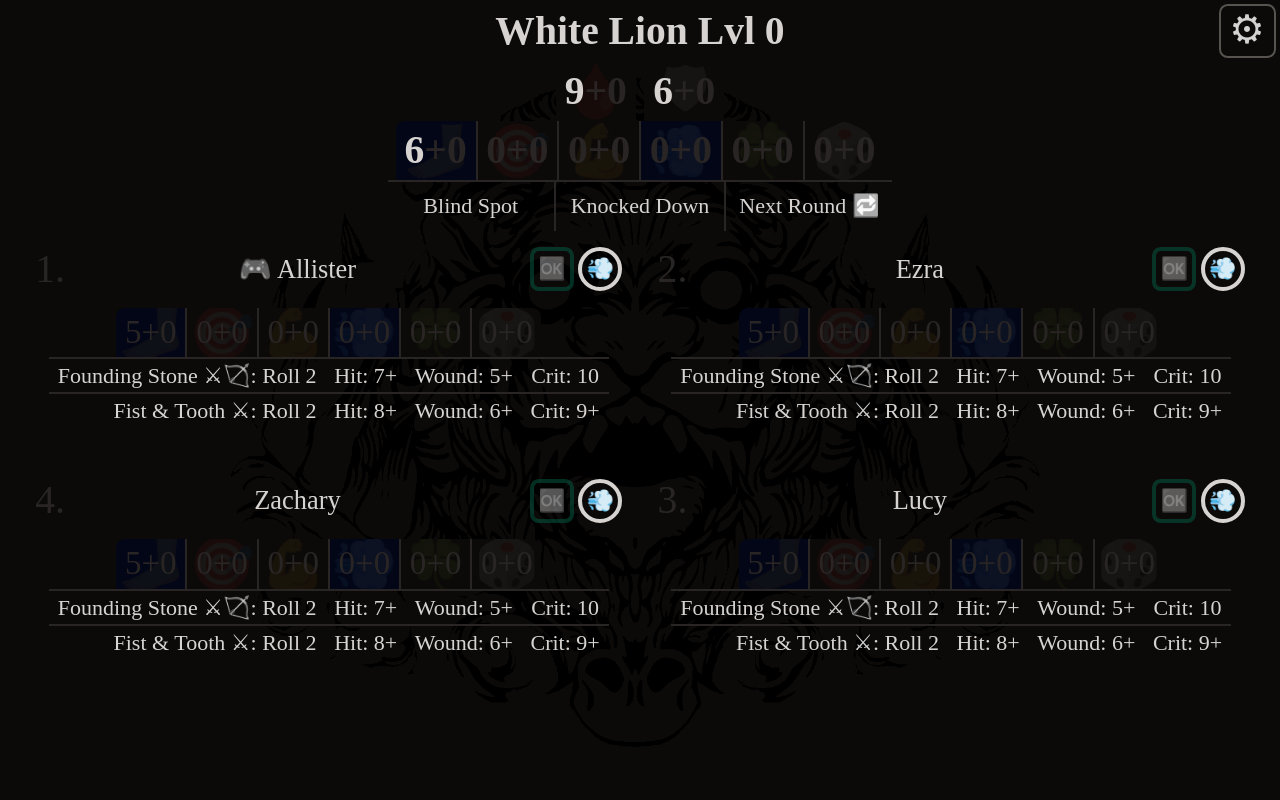
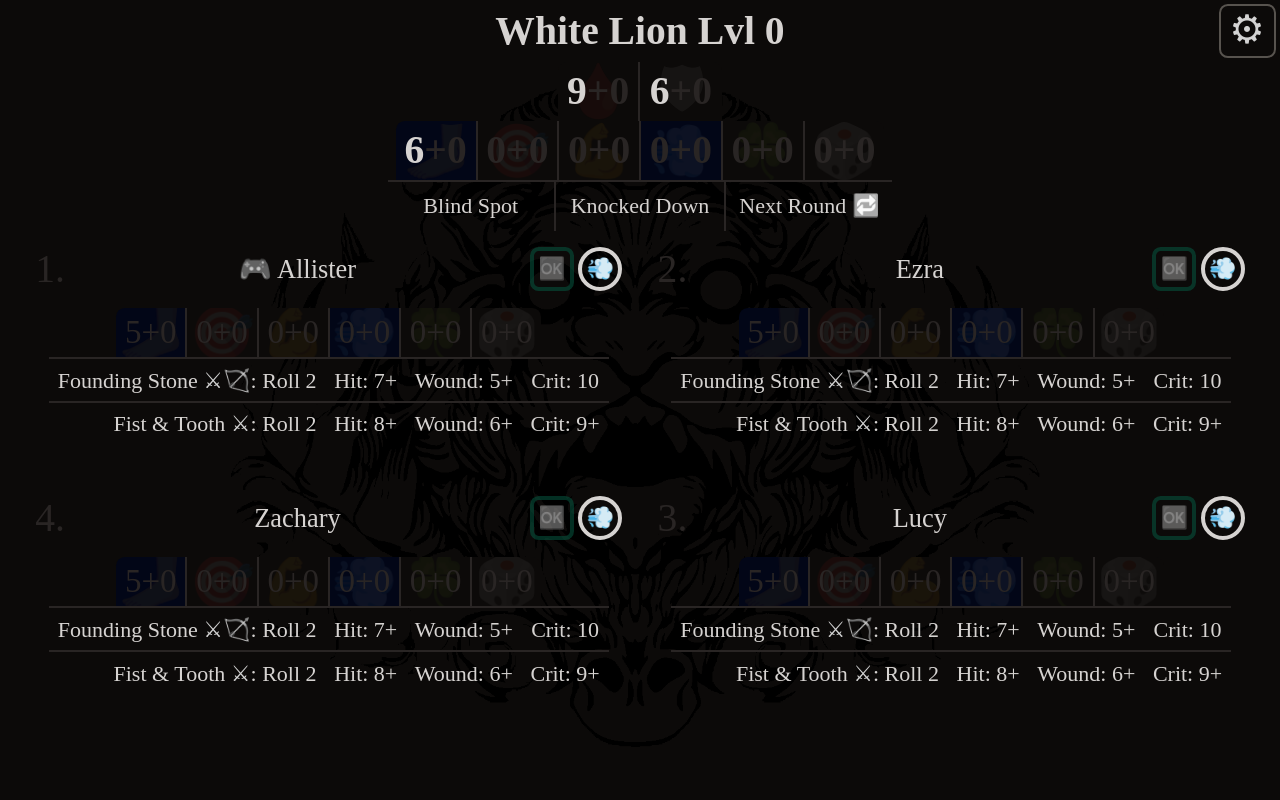
Before and after one commit to nick1n/heat, a Vue app: page /#/showdown in a window 1280 px wide. Shown: the top 800 px of the page. Built offline with nearby package versions, Linux system fonts and the light colour scheme.

Commit message:
minor styling and fix hunter selection

```diff
--- a/src/components/Monster/HitProbability.vue
+++ b/src/components/Monster/HitProbability.vue
@@ -31,7 +31,7 @@ function prob(numOfDice: number, numOfHits: number, on: number) {
 </script>
 
 <template>
-  <div v-for="(_, i) in rolls + 1" :key="i" class="col-span-4">
+  <div v-for="(_, i) in rolls + 1" :key="i" class="col-span-4 leading-tight" :class="i === rolls ? 'mb-2' : ''">
     <template v-if="i === 0">
       Complete miss: <strong>{{ percent(Math.pow(hitOn / 10, rolls)) }}</strong>
     </template>
--- a/src/components/Monster/Weapon.vue
+++ b/src/components/Monster/Weapon.vue
@@ -25,7 +25,7 @@ const displayProbs = ref(false)
 </script>
 
 <template>
-  <div class="col-span-4 hidden cursor-pointer border-t-2 border-stone-800 px-2 text-left lg:block xl:hidden"
+  <div class="col-span-4 hidden cursor-pointer border-t-2 border-stone-800 px-2 pt-1 text-left lg:block xl:hidden"
     @click="displayProbs = !displayProbs">
     {{ weapon.name }} <span class="grayscale">{{ weapon.icon }}</span>:
   </div>
@@ -34,20 +34,20 @@ const displayProbs = ref(false)
     Roll {{ numOfDice }}
   </div>
 
-  <div class="cursor-pointer truncate border-t-2 border-stone-800 px-2 text-right lg:hidden xl:block"
-    style="direction: rtl" @click="displayProbs = !displayProbs">
+  <div dir="rtl" class="cursor-pointer truncate border-t-2 border-stone-800 px-2 py-1 text-right lg:hidden xl:block"
+    @click="displayProbs = !displayProbs">
     {{ weapon.name }} <span class="grayscale">{{ weapon.icon }}</span>: Roll {{ numOfDice }}
   </div>
 
-  <div class="cursor-pointer border-t-2 border-stone-800 px-2 lg:border-0 xl:border-t-2"
+  <div class="cursor-pointer border-t-2 border-stone-800 px-2 lg:border-0 lg:pb-1 xl:border-t-2 xl:py-1"
     @click="displayProbs = !displayProbs">
     Hit: {{ lantern(hitOn) }}
   </div>
-  <div class="cursor-pointer border-t-2 border-stone-800 px-2 lg:border-0 xl:border-t-2"
+  <div class="cursor-pointer border-t-2 border-stone-800 px-2 lg:border-0 lg:pb-1 xl:border-t-2 xl:py-1"
     @click="displayProbs = !displayProbs">
     Wound: {{ lantern(woundOn) }}
   </div>
-  <div class="cursor-pointer border-t-2 border-stone-800 px-2 lg:border-0 xl:border-t-2"
+  <div class="cursor-pointer border-t-2 border-stone-800 px-2 lg:border-0 lg:pb-1 xl:border-t-2 xl:py-1"
     @click="displayProbs = !displayProbs">
     <strong v-if="critOn > 10">Can't Crit</strong>
     <template v-else>
--- a/src/stores/kdm.ts
+++ b/src/stores/kdm.ts
@@ -46,6 +46,8 @@ const STARTING_SURVIVORS: Survivor[] = [{
   weapons: ['FOUNDING_STONE', 'FIST_N_TOOTH']
 }] as const
 
+const HUNTER: Hunter = { survivorId: 0, used: [], status: HunterStatus.STANDING } as const
+
 const PREFIX = 'kdm.v1.' as const
 
 export const useKdmStore = defineStore('kdm', () => {
@@ -53,11 +55,16 @@ export const useKdmStore = defineStore('kdm', () => {
   // Current Hunt/Showdown
   const selectedMonster = useStorage(PREFIX + 'selected-mon', 'WHITE_LION_L0') as RemovableRef<keyof typeof MONSTERS>
   const hunters = useStorage(PREFIX + 'hunters', [
-    { survivorId: 0, used: [], status: HunterStatus.STANDING },
-    { survivorId: 1, used: [], status: HunterStatus.STANDING },
-    { survivorId: 2, used: [], status: HunterStatus.STANDING },
-    { survivorId: 3, used: [], status: HunterStatus.STANDING },
+    { ...HUNTER },
+    { ...HUNTER, survivorId: 1 },
+    { ...HUNTER, survivorId: 2 },
+    { ...HUNTER, survivorId: 3 },
   ]) as RemovableRef<Hunter[]>
+
+  function addHunter(id: number, survivorId: number) {
+    hunters.value[id] = { ...HUNTER, survivorId }
+  }
+
   const monController = useStorage(PREFIX + 'mon-controller', 0)
 
   function useSurvivalAction(hunterId: number, action: Action) {
@@ -138,6 +145,8 @@ export const useKdmStore = defineStore('kdm', () => {
   return {
     selectedMonster,
     hunters,
+    addHunter,
+
     monController,
     useSurvivalAction,
     hasUsedAction,
--- a/src/views/ShowdownView.vue
+++ b/src/views/ShowdownView.vue
@@ -168,16 +168,10 @@ const GetValue: FunctionalComponent<{ value: any }, EmitsOptions> = (props, { sl
         </button>
       </h1>
       <div class="flex flex-wrap justify-center text-5xl font-bold lg:text-4xl">
-        <div class="grid grid-cols-2 justify-center gap-2 pt-2">
-          <h2 class="hidden">Health</h2>
-          <h2 class="hidden">Toughness</h2>
-          <div>
-            <Attribute :base="mon.base.hp" :mod="mon.mod.hp" :attr="'hp'" @click="dialog(mon, 'hp')" />
-          </div>
-          <div>
-            <Attribute :base="mon.base.toughness" :mod="mon.mod.toughness" :attr="'toughness'"
-              @click="dialog(mon, 'toughness')" />
-          </div>
+        <div class="grid grid-cols-2 pt-2">
+          <Attribute :base="mon.base.hp" :mod="mon.mod.hp" :attr="'hp'" @click="dialog(mon, 'hp')" />
+          <Attribute :base="mon.base.toughness" :mod="mon.mod.toughness" :attr="'toughness'"
+            @click="dialog(mon, 'toughness')" />
         </div>
         <div class="basis-full text-5xl lg:text-4xl">
           <Attribute v-for="attr in ATTRIBUTE_ORDERS[store.settings.attrOrder]" :key="'mon-' + attr" :attr
@@ -194,9 +188,8 @@ const GetValue: FunctionalComponent<{ value: any }, EmitsOptions> = (props, { sl
             @click.prevent="toggleKnockedDown = !toggleKnockedDown">
             Knocked Down
           </button>
-          <button class="rounded-br-lg border-l-2 border-t-2 border-stone-800 px-3 py-2 text-xl font-medium"
-            :class="toggleKnockedDown ? 'bg-stone-800 hover:bg-stone-900' : 'hover:bg-stone-800'"
-            @click.prevent="store.nextRound">
+          <button @click.prevent="store.nextRound"
+            class="rounded-br-lg border-l-2 border-t-2 border-stone-800 px-3 py-2 text-xl font-medium hover:bg-stone-800">
             Next Round <span class="inline-block -scale-x-[1] filter">🔄</span>
           </button>
         </div>
@@ -220,7 +213,7 @@ const GetValue: FunctionalComponent<{ value: any }, EmitsOptions> = (props, { sl
 
               <div v-if="!survivor.dead" class="flex items-center gap-1">
                 <button @click.prevent="store.knockedDown(i)"
-                  class="relative h-10 w-10 rounded-lg border-4 text-xl leading-10"
+                  class="relative h-10 w-10 rounded-lg border-[.25rem] text-xl leading-10"
                   :class="['border-emerald-800 opacity-50', 'border-yellow-800', 'border-rose-800'][hunter.status]"
                   :title="['Standing', 'Knocked down, stand at end of monster\'s turn THIS round.', 'Knocked down, stand at end of monster\'s turn NEXT round.'][hunter.status]">
                   <div
@@ -411,9 +404,9 @@ const GetValue: FunctionalComponent<{ value: any }, EmitsOptions> = (props, { sl
             class="rounded-lg border-2 border-stone-500 bg-transparent px-4 py-2 text-center text-3xl leading-none text-stone-500 outline-sky-950 placeholder:text-stone-500 hover:border-stone-500 hover:bg-stone-900 focus:outline-2 active:bg-black" />
 
           <div class="mx-auto mt-2 grid max-w-fit gap-2 text-4xl lg:grid-cols-2">
-            <button v-for="i in 4" :key="'position-' + i" @click.prevent="store.hunters[i - 1] = selectedSurvivor"
+            <button v-for="i, id in 4" :key="'position-' + i" @click.prevent="store.addHunter(id, selectedSurvivor)"
               class="rounded-lg border-2 px-4 py-2 leading-none outline-sky-950 hover:border-stone-500 hover:bg-stone-900 focus:outline-2 active:bg-black"
-              :class="[store.hunters[i - 1].survivorId === selectedSurvivor ? 'text-stone-500 border-stone-500' : 'border-stone-800 text-stone-800', { 'lg:order-4': i === 3, 'lg:order-3': i === 4 }]">
+              :class="[store.hunters[id].survivorId === selectedSurvivor ? 'text-stone-500 border-stone-500' : 'border-stone-800 text-stone-800', { 'lg:order-4': i === 3, 'lg:order-3': i === 4 }]">
               {{ i }}
             </button>
           </div>
@@ -427,9 +420,9 @@ const GetValue: FunctionalComponent<{ value: any }, EmitsOptions> = (props, { sl
             </button>
           </div>
 
-          <div class="mt-2 grid justify-center text-xl font-normal leading-normal">
+          <div class="mt-2 grid justify-center text-xl font-normal">
             <div class="flex border-t-2 border-stone-500">
-              <select class="block cursor-pointer bg-transparent px-2" v-model="selectedWeapon">
+              <select class="block cursor-pointer bg-transparent p-2" v-model="selectedWeapon">
                 <option class="bg-stone-800" value="" selected>
                   Select a weapon...
                 </option>
@@ -437,22 +430,22 @@ const GetValue: FunctionalComponent<{ value: any }, EmitsOptions> = (props, { sl
                   {{ `${weapon.name} ${weapon.icon}: ${weapon.speed}❨${weapon.acc}+${weapon.str}❩` }}
                 </option>
               </select>
-              <button class="w-12 px-2 text-center filter" @click.prevent="addWeapon">
+              <button class="w-12 p-2 text-center filter" @click.prevent="addWeapon">
                 ➕
               </button>
             </div>
             <div v-for="weaponId, i in store.survivors[selectedSurvivor].weapons" :key="weaponId + i"
-              class="mt-1 flex justify-between border-t-2 border-stone-500">
+              class="flex justify-between border-t-2 border-stone-500">
               <GetValue v-slot="{ weapon }: { weapon: WeaponType }"
                 :weapon="WEAPONS[weaponId] ?? WEAPONS['FIST_N_TOOTH']">
-                <div class="px-2">
+                <div class="p-2">
                   {{ weapon.name }}
                   <span class="filter">
                     {{ weapon.icon }}
                   </span>{{ `: ${weapon.speed}❨${weapon.acc}+${weapon.str}❩` }}
                 </div>
               </GetValue>
-              <button class="w-12 px-2 text-center filter" @click.prevent="store.removeWeapon(selectedSurvivor, i)">
+              <button class="w-12 p-2 text-center filter" @click.prevent="store.removeWeapon(selectedSurvivor, i)">
                 ✖
               </button>
             </div>
```
